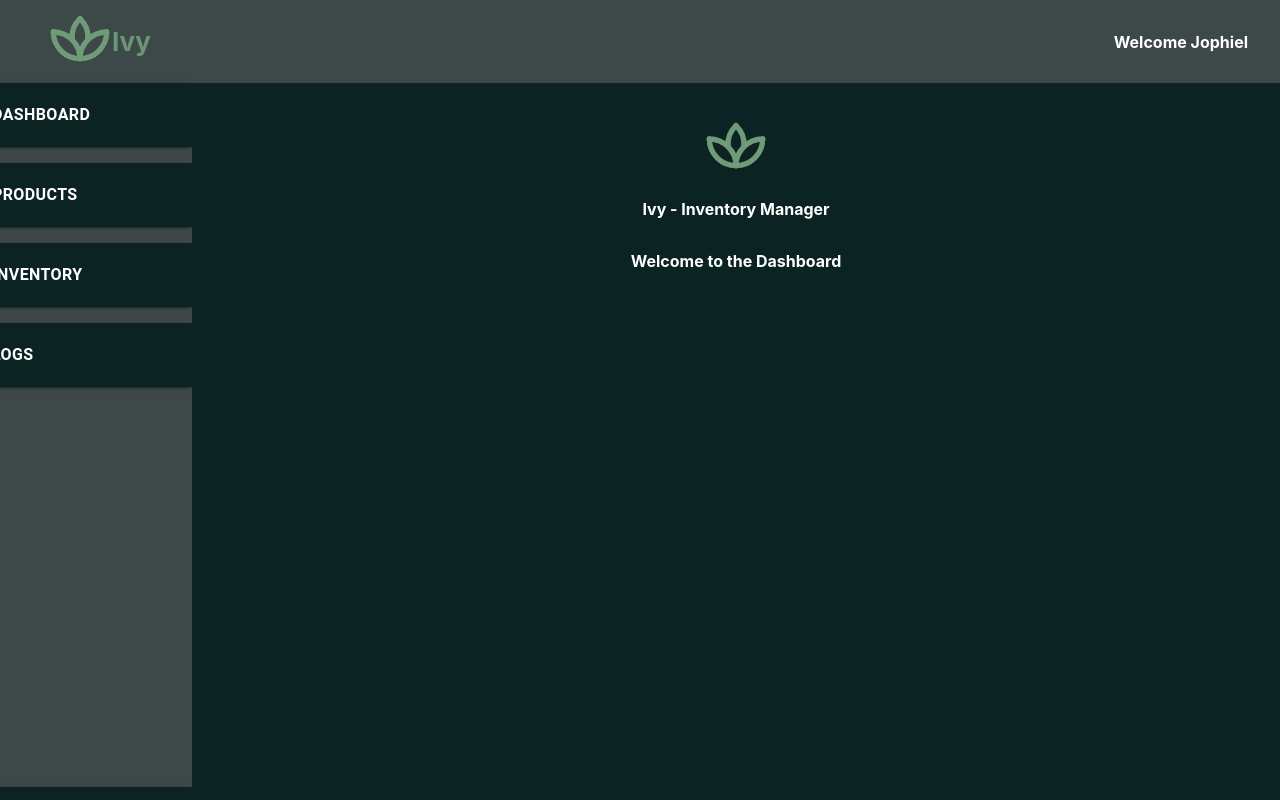
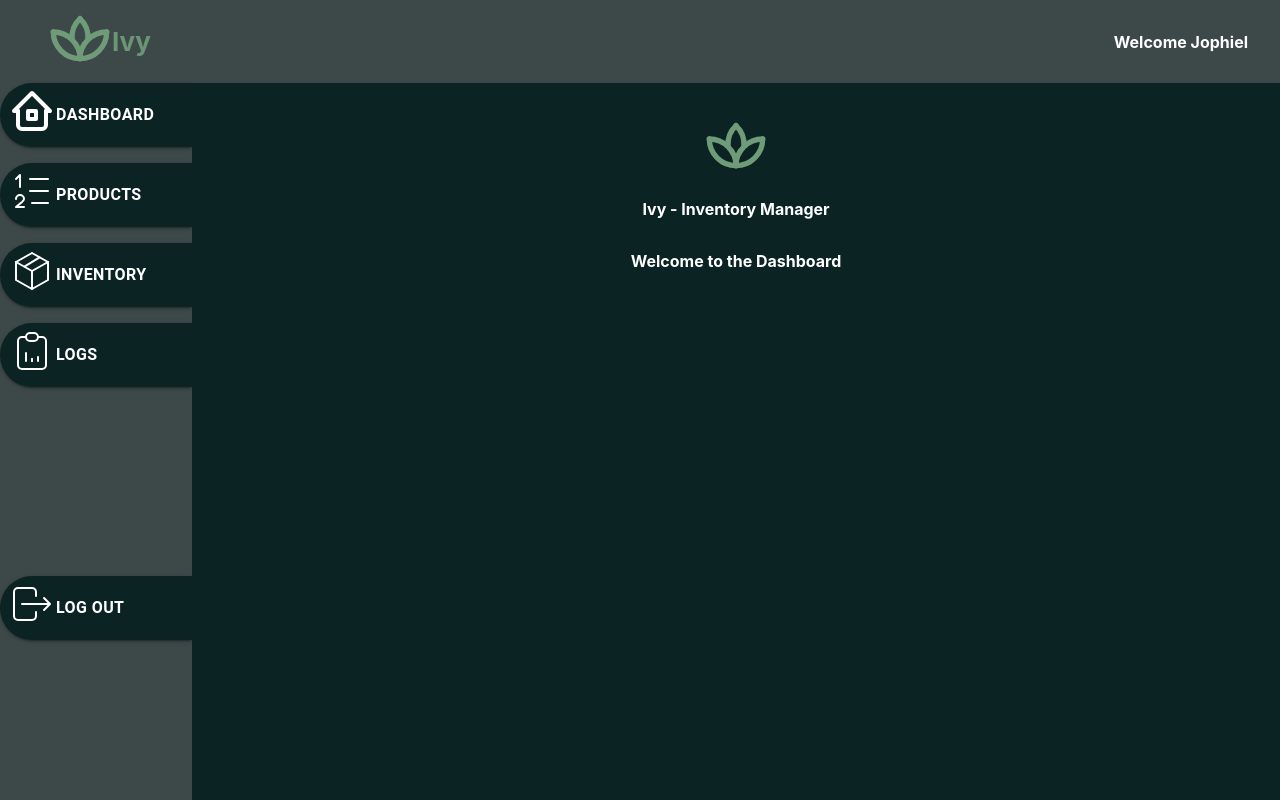
Before and after one commit to lemeow125/Ivy-Frontend, a React (Create React App) app: page / in a window 1280 px wide. Both pictures are taken after a click on the button "LOGIN". Built offline with nearby package versions, Linux system fonts and the light colour scheme.

Commit message:
Only show logs page on sidebar if logged in

```diff
--- a/src/components/Logout/Logout.tsx
+++ b/src/components/Logout/Logout.tsx
@@ -1,4 +1,4 @@
-import React, { useState } from "react";
+import React from "react";
 import { useSelector, useDispatch } from "react-redux";
 import { toggle } from "../../Features/Login/LoginSlice";
 import { Button } from "@mui/material";
@@ -26,7 +26,7 @@ export default function Logout(props: props) {
     return <div></div>;
   } else {
     return (
-      <div style={{ paddingTop: 384 }}>
+      <div style={{ paddingTop: "90%" }}>
         <Button
           onClick={login}
           value="Log out"
--- a/src/components/Sidebar/Sidebar.tsx
+++ b/src/components/Sidebar/Sidebar.tsx
@@ -1,22 +1,24 @@
 import React from "react";
 import styles from "../../styles";
+import { useNavigate } from "react-router-dom";
+import { useSelector } from "react-redux";
 import SidebarButton from "../SidebarButton/SidebarButton";
 import HomeIcon from "../Icons/HomeIcon/HomeIcon";
 import ProductsIcon from "../Icons/ProductsIcon/ProductsIcon";
-import { useNavigate } from "react-router-dom";
 import Logout from "../Logout/Logout";
 import InventoryIcon from "../Icons/InventoryIcon/InventoryIcon";
 import LogsIcon from "../Icons/LogsIcon/LogsIcon";
 import LogoutIcon from "../Icons/LogoutIcon/LogoutIcon";
+
 export interface state {
-  minimized: {
+  logged_in: {
     value: boolean;
-    sidebar_width: string;
-    page_width: string;
   };
 }
 export default function Sidebar() {
   const navigate = useNavigate();
+  const logged_in = useSelector((state: state) => state.logged_in.value);
+  if (!logged_in) {
     return (
       <div style={styles.sidebar_wrapper}>
         <div
@@ -32,7 +34,35 @@ export default function Sidebar() {
           <SidebarButton onClick={() => navigate("/Products")} name="Products">
             <ProductsIcon size={48} color="white" />
           </SidebarButton>
-        <SidebarButton onClick={() => navigate("/Inventory")} name="Inventory">
+          <SidebarButton
+            onClick={() => navigate("/Inventory")}
+            name="Inventory"
+          >
+            <InventoryIcon size={48} color="white" />
+          </SidebarButton>
+        </div>
+      </div>
+    );
+  } else {
+    return (
+      <div style={styles.sidebar_wrapper}>
+        <div
+          style={{
+            position: "relative",
+            display: "flex",
+            flexDirection: "column",
+          }}
+        >
+          <SidebarButton onClick={() => navigate("/")} name="Dashboard">
+            <HomeIcon size={48} color="white" />
+          </SidebarButton>
+          <SidebarButton onClick={() => navigate("/Products")} name="Products">
+            <ProductsIcon size={48} color="white" />
+          </SidebarButton>
+          <SidebarButton
+            onClick={() => navigate("/Inventory")}
+            name="Inventory"
+          >
             <InventoryIcon size={48} color="white" />
           </SidebarButton>
           <SidebarButton onClick={() => navigate("/Logs")} name="Logs">
@@ -46,3 +76,4 @@ export default function Sidebar() {
       </div>
     );
   }
+}
--- a/src/styles.tsx
+++ b/src/styles.tsx
@@ -51,7 +51,7 @@ const styles: { [key: string]: React.CSSProperties } = {
   },
   login_button: {
     backgroundColor: "#9e8500",
-    width: 128,
+    width: "120%",
     height: 32,
     border: "none",
     padding: 8,
@@ -59,8 +59,8 @@ const styles: { [key: string]: React.CSSProperties } = {
   },
   logout_button: {
     backgroundColor: "#0b2322",
-    width: 256,
     height: 64,
+    width: 192,
     border: "none",
     padding: 8,
     borderRadius: 16,
@@ -72,7 +72,7 @@ const styles: { [key: string]: React.CSSProperties } = {
   },
   sidebar_button: {
     backgroundColor: "#0b2322",
-    width: 256,
+    width: 192,
     height: 64,
     border: "none",
     padding: 8,
```
Lines whose indentation alone changed are shown as unchanged.
